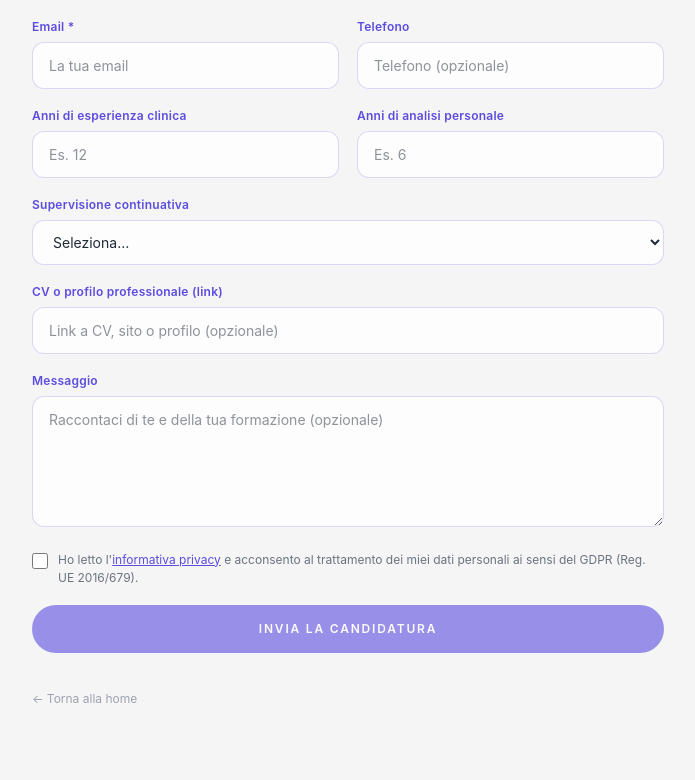
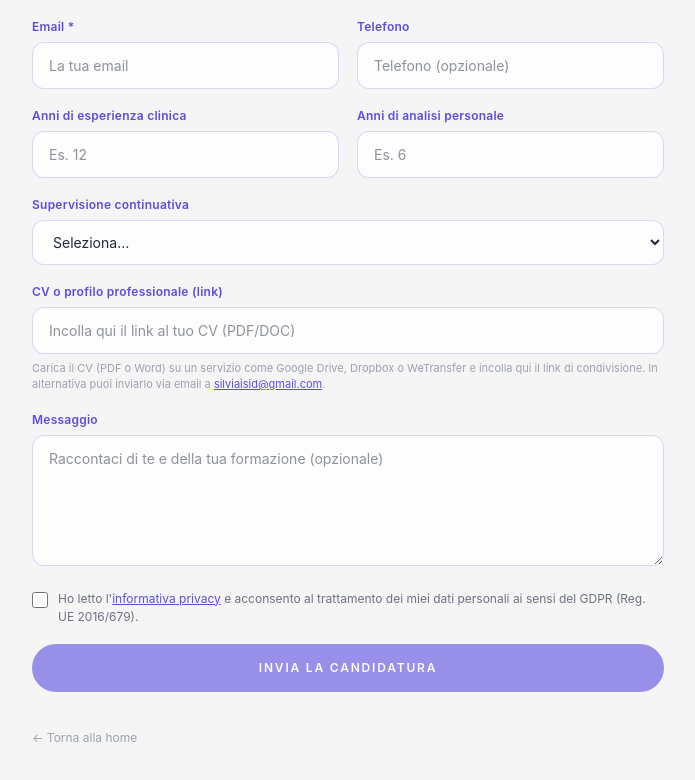
Before and after one commit to TheEmilz/psicodinamica-sociale, a React (Vite) app: page /#/lavora-con-noi in a window 1280 px wide. Shown: the part 705-1485 px from the top of the page, without its empty margins (292-987 px from the left). Built offline with nearby package versions, Linux system fonts and the light colour scheme.

Commit message:
Candidature: istruzioni chiare per link CV (Drive/Dropbox/WeTransfer)

```diff
--- a/src/pages/LavoraConNoi.jsx
+++ b/src/pages/LavoraConNoi.jsx
@@ -176,7 +176,11 @@ export default function LavoraConNoi() {
 
               <div>
                 <label style={labelStyle}>CV o profilo professionale (link)</label>
-                <input style={inputStyle} placeholder="Link a CV, sito o profilo (opzionale)" value={form.portfolio} onChange={e => setForm(f => ({ ...f, portfolio: e.target.value }))} />
+                <input style={inputStyle} placeholder="Incolla qui il link al tuo CV (PDF/DOC)" value={form.portfolio} onChange={e => setForm(f => ({ ...f, portfolio: e.target.value }))} />
+                <p style={{ fontSize: '11px', lineHeight: 1.5, color: '#9ca3af', margin: '6px 0 0' }}>
+                  Carica il CV (PDF o Word) su un servizio come Google Drive, Dropbox o WeTransfer e incolla qui il link di condivisione. In alternativa puoi inviarlo via email a{' '}
+                  <a href={`mailto:${CONTACT_EMAIL}`} style={{ color: '#5b4de0', textDecoration: 'underline' }}>{CONTACT_EMAIL}</a>.
+                </p>
               </div>
 
               <div>
```
